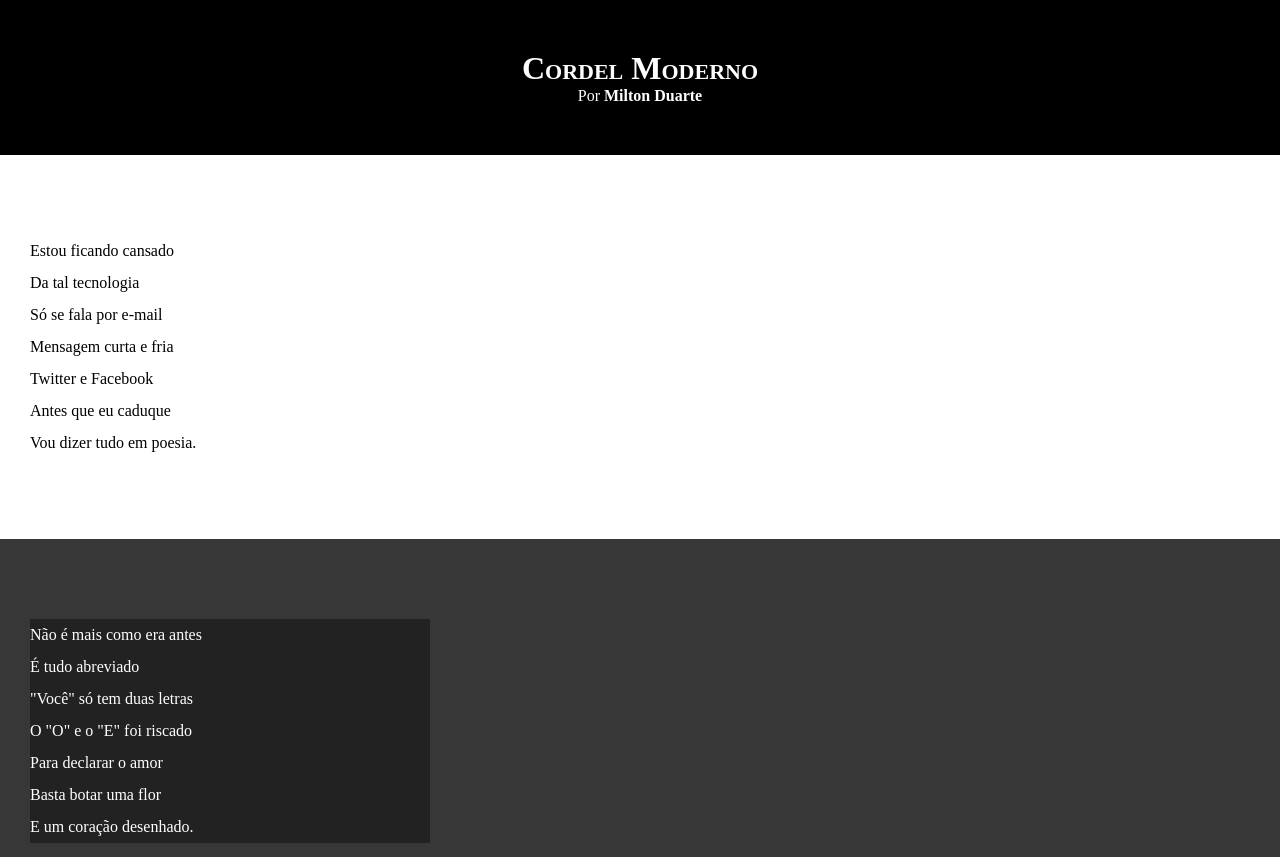
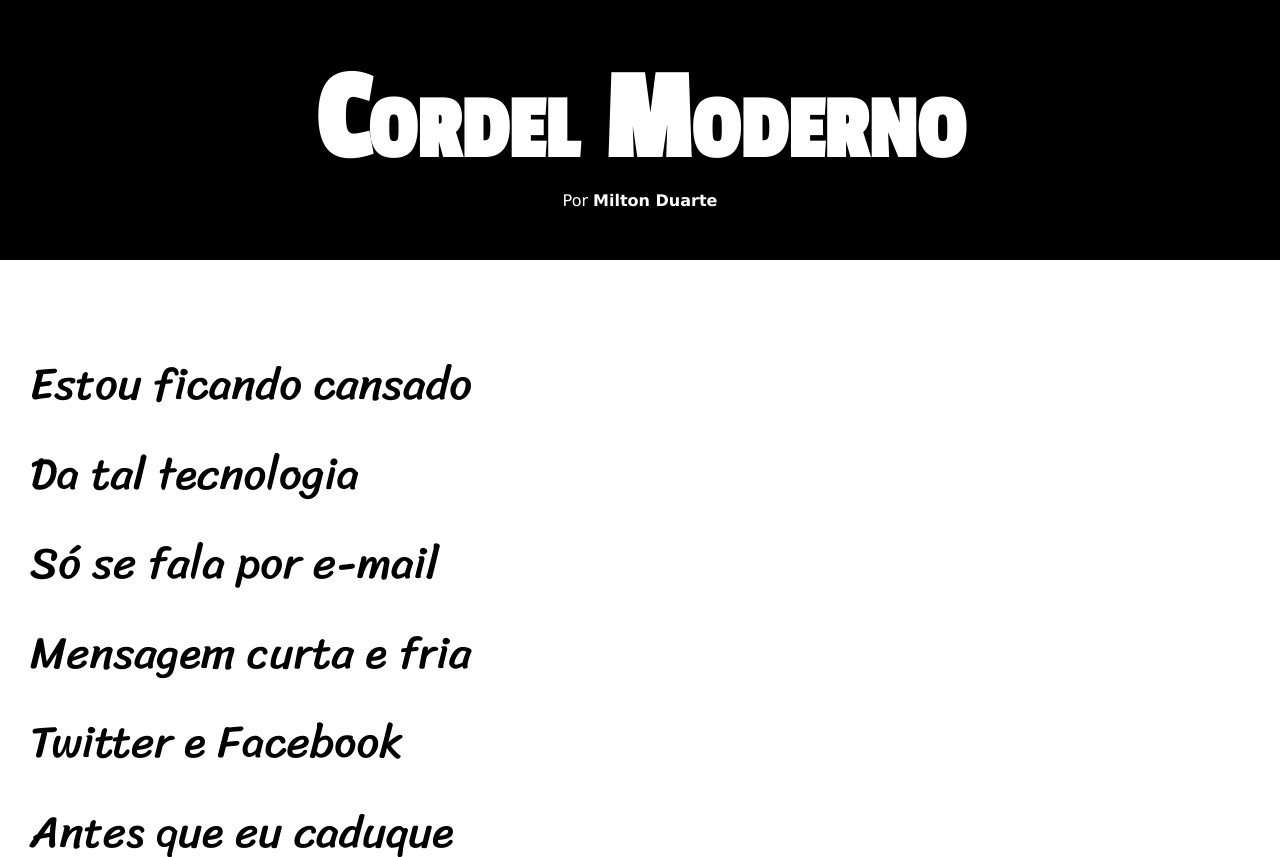
Before and after one commit to David561312/desafio-cordel, a plain HTML site: page index.html in a window 1280 px wide. Shown: the top 857 px of the page. Drawn offline with Linux system fonts and the light colour scheme.

Commit message:
atualizei o cordel

```diff
--- a/style.css
+++ b/style.css
@@ -1,12 +1,22 @@
+@import url('https://fonts.googleapis.com/css2?family=Passion+One&display=swap');
 
+@import url('https://fonts.googleapis.com/css2?family=Sriracha&display=swap');
+
+:root{
+    --font1: Verdana, Geneva, Tahoma, sans-serif;
+    --font2: 'Passion One', cursive;
+    --font3:'Sriracha', cursive;
+}
 *{
     margin: 0px;
     padding: 0px;
+
 }
 
 html, body{
     min-height: 100vh;
     background-color: darkgray;
+    font-family: var(--font1);
 }
 
 header{
@@ -17,6 +27,8 @@ header{
 header > h1{
     padding-top: 50px;
     font-variant: small-caps;
+    font-family: var(--font2);
+    font-size: 10vw;
 }
 header > p{
     padding-bottom: 50px;
@@ -35,6 +47,8 @@ section{
     padding-bottom: 10vh;
     line-height: 2em;
     padding-left: 30px;
+    font-family: var(--font3);
+    font-size: 3.5vw;
 }
 
 section.normal{
@@ -43,11 +57,13 @@ section.normal{
 }
 
 section.imagem{
+
     background-color: rgb(56, 55, 55);
     color: #fff;
 }
 
 section.imagem >p{
+    padding: 10px;
     background-color: rgba(0, 0, 0, 0.39);
     width: 400px;
 }
```
